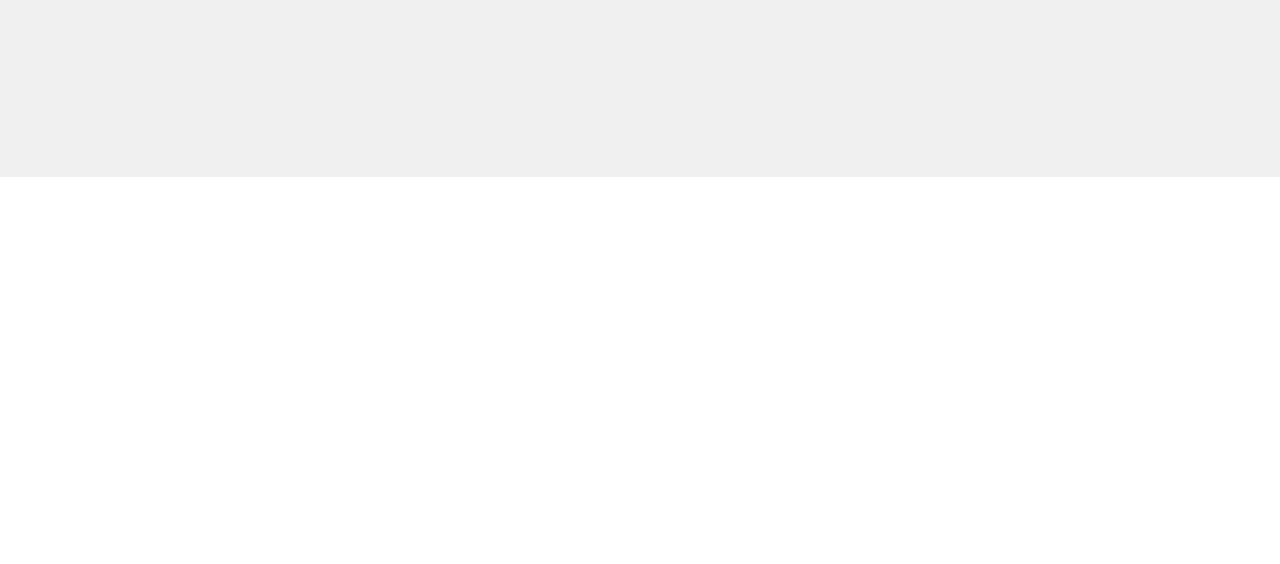
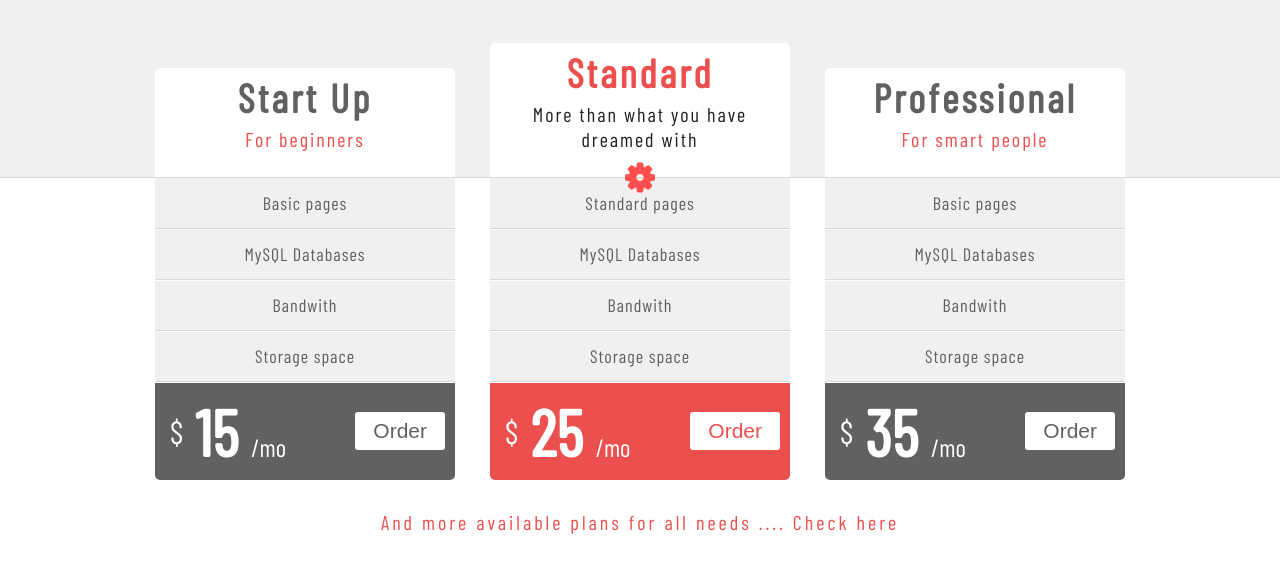
Before and after one commit to omarovfrontend/motion, a plain HTML site: page index.html in a window 1280 px wide. Shown: the part 2104-2668 px from the top of the page. Before the commit the page ends 2281 px from the top, so only its background shows below. Drawn offline with nearby package versions, Linux system fonts and the light colour scheme.

Commit message:
закончил верстку секции - tariffs

```diff
--- a/css/style.css
+++ b/css/style.css
@@ -316,3 +316,143 @@ button {
     background-image: url(../img/elegant-next.png);
     right: -120px;
 }
+
+/* section - tariffs */
+.tariffs {
+    background-color: #ffffff;
+    border-top: 1px solid #d8d8d8;
+}
+
+.tariffs-content {
+    text-align: center;
+    padding-bottom: 30px;
+}
+
+.tariffs-list {
+    display: flex;
+    justify-content: space-between;
+    align-items: flex-end;
+    margin-bottom: 30px;
+}
+
+.tariffs-item {
+    width: 300px;
+    background-color: #ffffff;
+    border-radius: 5px;
+    margin-top: -135px;
+    padding-top: 20px;
+    overflow: hidden;
+}
+
+.tariffs-name {
+    font-size: 40px;
+    color: #616161;
+    line-height: 19px;
+    letter-spacing: 3px;
+    margin-bottom: 20px;
+}
+
+.tariffs-description {
+    font-size: 20px;
+    color: #eb4f4e;
+    line-height: 25px;
+    letter-spacing: 2px;
+    margin-bottom: 25px;
+}
+
+.tariffs-option-list {
+    position: relative;
+    background-color: #f0f0f0;
+}
+
+.tariffs-item-standard .tariffs-option-list::before {
+    position: absolute;
+    content: "";
+    width: 30px;
+    height: 31px;
+    left: 50%;
+    transform: translateX(-50%);
+    top: -15px;
+    background-image: url(../img/tariffs-icon.png);
+    background-repeat: no-repeat;
+
+}
+
+.tariffs-option-item {
+    font-size: 18px;
+    color: #616161;
+    line-height: 50px;
+    letter-spacing: 1px;
+    border-bottom: 1px solid #d8d8d8;
+    box-shadow: 0 1px #ffffff;
+}
+
+.tariffs-option-item:first-child {
+    border-top: 1px solid #d8d8d8;
+    box-shadow: 0 1px #ffffff;
+}
+
+.tariffs-bottom {
+    display: flex;
+    justify-content: space-between;
+    align-items: center;
+    padding: 10px;
+    background-color: #616161;
+}
+
+.tariffs-price {
+    position: relative;
+    font-size: 65px;
+    font-weight: 700;
+    color: #ffffff;
+    padding-left: 30px;
+}
+
+.tariffs-price::before {
+    position: absolute;
+    content: "$";
+    font-size: 32px;
+    left: 5px;
+    top: 50%;
+    transform: translateY(-50%);
+    font-weight: normal;
+}
+
+.tariffs-price span {
+    font-size: 25px;
+    font-weight: normal;
+}
+
+.tariffs-btn {
+    border: none;
+    font-size: 21px;
+    color: #616161;
+    background-color: #ffffff;
+    padding: 7px 18px;
+    border-radius: 3px;
+    transition: .2s background linear;
+}
+
+.tariffs-btn:hover {
+    background-color: #444040;
+    color: #ffffff;
+}
+
+.tariffs-item-standard .tariffs-name,
+.tariffs-item-standard .tariffs-btn {
+    color: #eb4f4e;
+}
+
+.tariffs-item-standard .tariffs-description {
+    color: #232324;
+}
+
+.tariffs-item-standard .tariffs-bottom {
+    background-color: #eb4f4e;
+}
+
+.tariffs-bottom-text {
+    font-size: 20px;
+    color: #eb4f4e;
+    letter-spacing: 3px;
+}
--- a/index.html
+++ b/index.html
@@ -150,6 +150,65 @@
         </div>
     </section>
 
+    <section class="tariffs">
+        <div class="container tariffs-content">
+            <ul class="tariffs-list">
+                <li class="tariffs-item">
+                    <h3 class="tariffs-name">Start Up</h3>
+                    <p class="tariffs-description">For beginners</p>
+                    <ul class="tariffs-option-list">
+                        <li class="tariffs-option-item">Basic pages</li>
+                        <li class="tariffs-option-item">MySQL Databases</li>
+                        <li class="tariffs-option-item">Bandwith</li>
+                        <li class="tariffs-option-item">Storage space</li>
+                    </ul>
+                    <div class="tariffs-bottom">
+                        <div class="tariffs-price">
+                            15 <span>/mo</span>
+                        </div>
+                        <button class="tariffs-btn">Order</button>
+                    </div>
+                </li>
+
+                <li class="tariffs-item tariffs-item-standard">
+                    <h3 class="tariffs-name">Standard</h3>
+                    <p class="tariffs-description">More than what you have <br> dreamed with</p>
+                    <ul class="tariffs-option-list">
+                        <li class="tariffs-option-item">Standard pages</li>
+                        <li class="tariffs-option-item">MySQL Databases</li>
+                        <li class="tariffs-option-item">Bandwith</li>
+                        <li class="tariffs-option-item">Storage space</li>
+                    </ul>
+                    <div class="tariffs-bottom">
+                        <div class="tariffs-price">
+                            25 <span>/mo</span>
+                        </div>
+                        <button class="tariffs-btn">Order</button>
+                    </div>
+                </li>
+
+                <li class="tariffs-item">
+                    <h3 class="tariffs-name">Professional</h3>
+                    <p class="tariffs-description">For smart people</p>
+                    <ul class="tariffs-option-list">
+                        <li class="tariffs-option-item">Basic pages</li>
+                        <li class="tariffs-option-item">MySQL Databases</li>
+                        <li class="tariffs-option-item">Bandwith</li>
+                        <li class="tariffs-option-item">Storage space</li>
+                    </ul>
+                    <div class="tariffs-bottom">
+                        <div class="tariffs-price">
+                            35 <span>/mo</span>
+                        </div>
+                        <button class="tariffs-btn">Order</button>
+                    </div>
+                </li>
+            </ul>
+            <p class="tariffs-bottom-text">And more available plans for all needs .... Check here</p>
+        </div>
+
+    </section>
+
     <script src="https://ajax.googleapis.com/ajax/libs/jquery/1.12.4/jquery.min.js"></script>
     <script src="./plugins/lightslider/slider/js/lightslider.min.js"></script>
     <script src="./js/app.js"></script>
```
Also changed, not shown: img/tariffs-icon.png (added).
